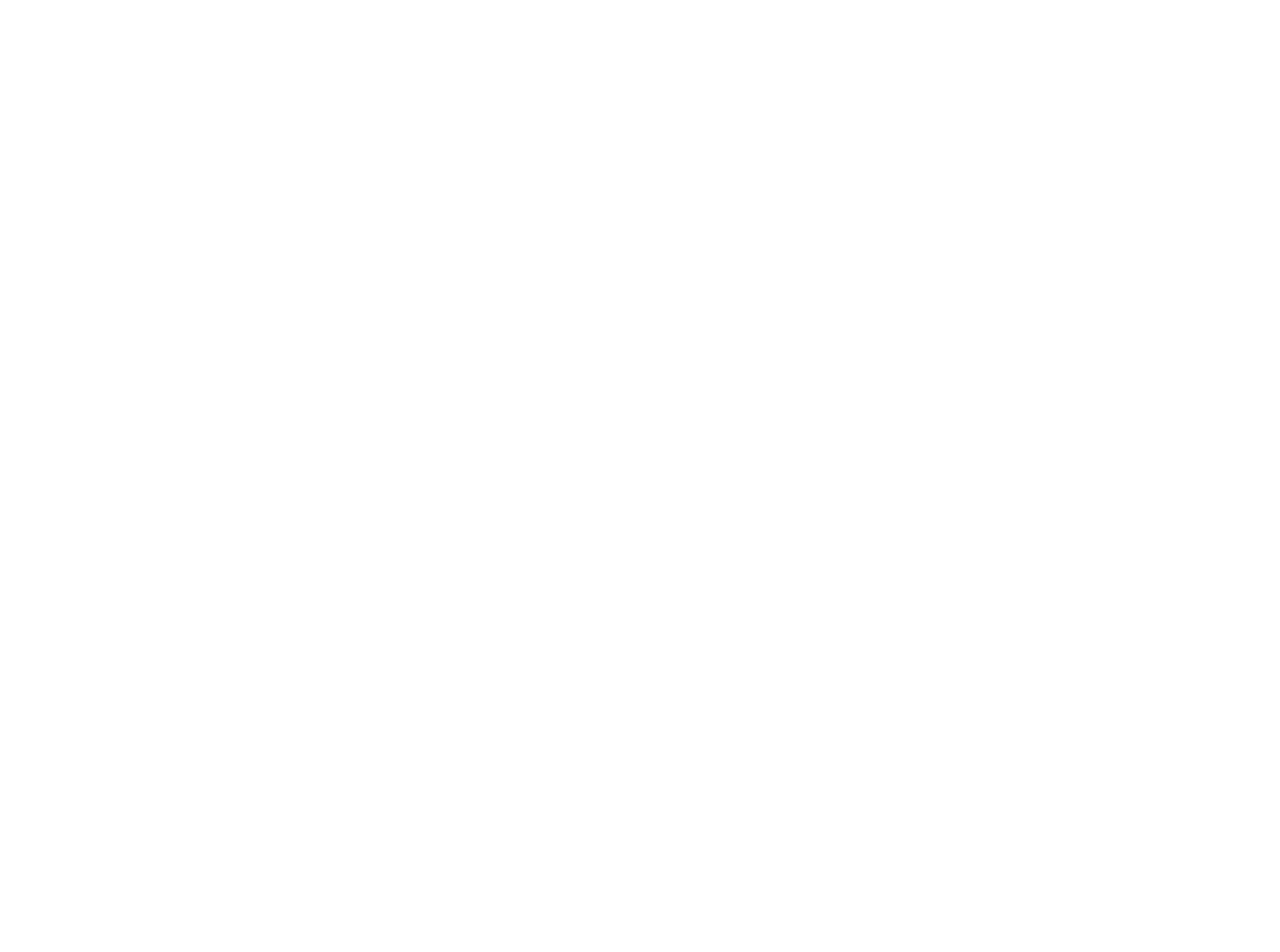
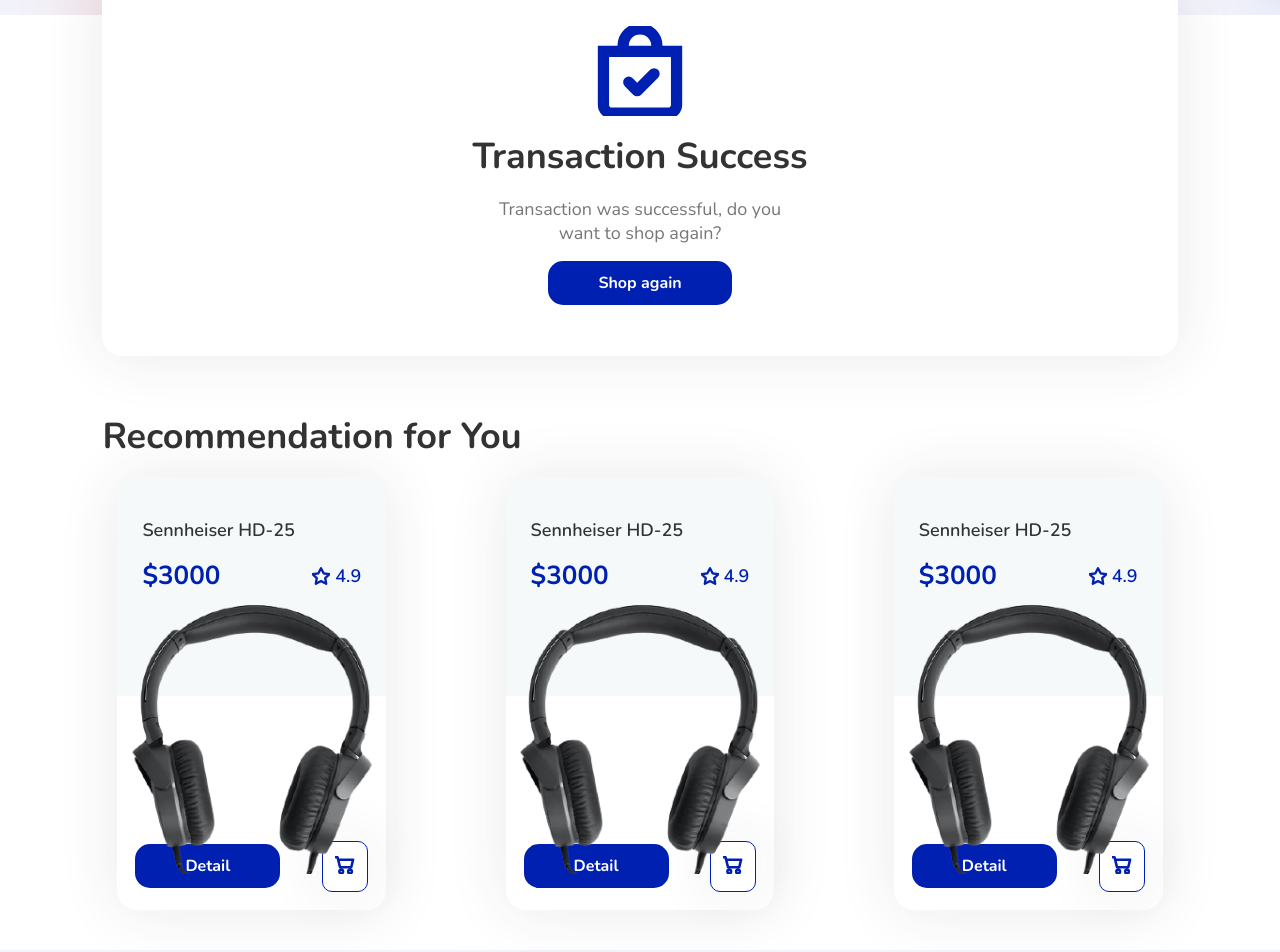
Before and after one commit to femiliapm/lectronic-fe, a React (Create React App) app: page /status in a window 1280 px wide. Before the commit this address had no page. Shown: the part 200-1152 px from the top of the page. Before the commit the page ends 800 px from the top, so only its background shows below. Built offline with nearby package versions, Linux system fonts and the light colour scheme.

Commit message:
transaction status page fix

```diff
--- a/src/App.js
+++ b/src/App.js
@@ -7,6 +7,7 @@
 import CartPage from "./pages/cart";
 import DetailItemPage from "./pages/detailItem";
 import CheckoutPage from "./pages/checkout";
+import TransactionStatusPage from "./pages/transactionStatus";
 
 function App() {
   return (
@@ -18,6 +19,7 @@
       <Route path="/cart" element={<CartPage />} />
       <Route path="/detail/1" element={<DetailItemPage />} />
       <Route path="/checkout" element={<CheckoutPage />} />
+      <Route path="/status" element={<TransactionStatusPage />} />
     </Routes>
   );
 }
--- a/src/pages/items/index.js
+++ b/src/pages/items/index.js
@@ -55,7 +55,7 @@
             </div>
 
             <div className="layer-btn-group">
-              <Button text="Detail" />
+              <Button width="fit-content" text="Detail" />
               <ButtonIconWrapper small>
                 <BsCart2 size={20} className="stroke-primary" />
               </ButtonIconWrapper>
@@ -78,7 +78,7 @@
             </div>
 
             <div className="layer-btn-group">
-              <Button text="Detail" />
+              <Button width="fit-content" text="Detail" />
               <ButtonIconWrapper small>
                 <BsCart2 size={20} className="stroke-primary" />
               </ButtonIconWrapper>
@@ -101,7 +101,7 @@
             </div>
 
             <div className="layer-btn-group">
-              <Button text="Detail" />
+              <Button width="fit-content" text="Detail" />
               <ButtonIconWrapper small>
                 <BsCart2 size={20} className="stroke-primary" />
               </ButtonIconWrapper>
@@ -124,7 +124,7 @@
             </div>
 
             <div className="layer-btn-group">
-              <Button text="Detail" />
+              <Button width="fit-content" text="Detail" />
               <ButtonIconWrapper small>
                 <BsCart2 size={20} className="stroke-primary" />
               </ButtonIconWrapper>
@@ -147,7 +147,7 @@
             </div>
 
             <div className="layer-btn-group">
-              <Button text="Detail" />
+              <Button width="fit-content" text="Detail" />
               <ButtonIconWrapper small>
                 <BsCart2 size={20} className="stroke-primary" />
               </ButtonIconWrapper>
@@ -170,7 +170,7 @@
             </div>
 
             <div className="layer-btn-group">
-              <Button text="Detail" />
+              <Button width="fit-content" text="Detail" />
               <ButtonIconWrapper small>
                 <BsCart2 size={20} className="stroke-primary" />
               </ButtonIconWrapper>
@@ -193,7 +193,7 @@
             </div>
 
             <div className="layer-btn-group">
-              <Button text="Detail" />
+              <Button width="fit-content" text="Detail" />
               <ButtonIconWrapper small>
                 <BsCart2 size={20} className="stroke-primary" />
               </ButtonIconWrapper>
@@ -216,7 +216,7 @@
             </div>
 
             <div className="layer-btn-group">
-              <Button text="Detail" />
+              <Button width="fit-content" text="Detail" />
               <ButtonIconWrapper small>
                 <BsCart2 size={20} className="stroke-primary" />
               </ButtonIconWrapper>
@@ -239,7 +239,7 @@
             </div>
 
             <div className="layer-btn-group">
-              <Button text="Detail" />
+              <Button width="fit-content" text="Detail" />
               <ButtonIconWrapper small>
                 <BsCart2 size={20} className="stroke-primary" />
               </ButtonIconWrapper>
@@ -262,7 +262,7 @@
             </div>
 
             <div className="layer-btn-group">
-              <Button text="Detail" />
+              <Button width="fit-content" text="Detail" />
               <ButtonIconWrapper small>
                 <BsCart2 size={20} className="stroke-primary" />
               </ButtonIconWrapper>
@@ -285,7 +285,7 @@
             </div>
 
             <div className="layer-btn-group">
-              <Button text="Detail" />
+              <Button width="fit-content" text="Detail" />
               <ButtonIconWrapper small>
                 <BsCart2 size={20} className="stroke-primary" />
               </ButtonIconWrapper>
@@ -308,7 +308,7 @@
             </div>
 
             <div className="layer-btn-group">
-              <Button text="Detail" />
+              <Button width="fit-content" text="Detail" />
               <ButtonIconWrapper small>
                 <BsCart2 size={20} className="stroke-primary" />
               </ButtonIconWrapper>
--- /dev/null
+++ b/src/pages/transactionStatus/index.js
@@ -0,0 +1,99 @@
+import React from "react";
+import { BsBagCheck, BsCart2, BsStar } from "react-icons/bs";
+import Button from "../../components/atomics/Button.comp";
+import LayoutHome from "../../layouts/home";
+import { ButtonIconWrapper, CardItem } from "../../styles/items";
+import { CardStatus, SectionRecommendation } from "../../styles/status";
+import item from "../../assets/png/item01.png";
+
+const TransactionStatusPage = () => {
+  return (
+    <LayoutHome>
+      <CardStatus>
+        <BsBagCheck className="stroke-primary" size={90} />
+        <h1 className="title">Transaction Success</h1>
+        <p className="black-light">
+          Transaction was successful, do you want to shop again?
+        </p>
+        <Button width="fit-content" text="Shop again" />
+      </CardStatus>
+
+      <SectionRecommendation>
+        <h1 className="title">Recommendation for You</h1>
+        <div className="card-group">
+          <CardItem>
+            <div className="layer-top">
+              <div className="title">Sennheiser HD-25</div>
+              <div className="price-star">
+                <div className="price primary">$3000</div>
+                <div className="star">
+                  <BsStar className="stroke-primary" />
+                  <p className="primary">4.9</p>
+                </div>
+              </div>
+            </div>
+
+            <div className="layer-img">
+              <img src={item} alt="Headphone" />
+            </div>
+
+            <div className="layer-btn-group">
+              <Button text="Detail" width="fit-content" />
+              <ButtonIconWrapper small>
+                <BsCart2 size={20} className="stroke-primary" />
+              </ButtonIconWrapper>
+            </div>
+          </CardItem>
+          <CardItem>
+            <div className="layer-top">
+              <div className="title">Sennheiser HD-25</div>
+              <div className="price-star">
+                <div className="price primary">$3000</div>
+                <div className="star">
+                  <BsStar className="stroke-primary" />
+                  <p className="primary">4.9</p>
+                </div>
+              </div>
+            </div>
+
+            <div className="layer-img">
+              <img src={item} alt="Headphone" />
+            </div>
+
+            <div className="layer-btn-group">
+              <Button text="Detail" width="fit-content" />
+              <ButtonIconWrapper small>
+                <BsCart2 size={20} className="stroke-primary" />
+              </ButtonIconWrapper>
+            </div>
+          </CardItem>
+          <CardItem>
+            <div className="layer-top">
+              <div className="title">Sennheiser HD-25</div>
+              <div className="price-star">
+                <div className="price primary">$3000</div>
+                <div className="star">
+                  <BsStar className="stroke-primary" />
+                  <p className="primary">4.9</p>
+                </div>
+              </div>
+            </div>
+
+            <div className="layer-img">
+              <img src={item} alt="Headphone" />
+            </div>
+
+            <div className="layer-btn-group">
+              <Button text="Detail" width="fit-content" />
+              <ButtonIconWrapper small>
+                <BsCart2 size={20} className="stroke-primary" />
+              </ButtonIconWrapper>
+            </div>
+          </CardItem>
+        </div>
+      </SectionRecommendation>
+    </LayoutHome>
+  );
+};
+
+export default TransactionStatusPage;
--- a/src/styles/items/index.js
+++ b/src/styles/items/index.js
@@ -62,7 +62,7 @@
 
   .layer-img {
     position: absolute;
-    top: 90px;
+    top: 120px;
     width: 100%;
     display: flex;
     justify-content: center;
--- /dev/null
+++ b/src/styles/status/index.js
@@ -0,0 +1,43 @@
+import styled from "styled-components";
+
+export const CardStatus = styled.div`
+  margin: 0 8vw;
+  padding: 4vw 0;
+  display: flex;
+  flex-direction: column;
+  align-items: center;
+  box-shadow: 0px 0px 60px rgba(45, 45, 45, 0.1);
+  border-radius: 20px;
+  position: relative;
+  top: -40px;
+  background: white;
+
+  .title {
+    margin: 1rem 0;
+    font-weight: 700;
+    font-size: 36px;
+  }
+
+  p {
+    margin-bottom: 1rem;
+    font-weight: 400;
+    font-size: 18px;
+    width: 24vw;
+    text-align: center;
+  }
+`;
+
+export const SectionRecommendation = styled.section`
+  padding: 0 8vw;
+
+  .card-group {
+    display: flex;
+    justify-content: space-between;
+  }
+
+  .title {
+    margin: 1rem 0;
+    font-weight: 700;
+    font-size: 36px;
+  }
+`;
```
